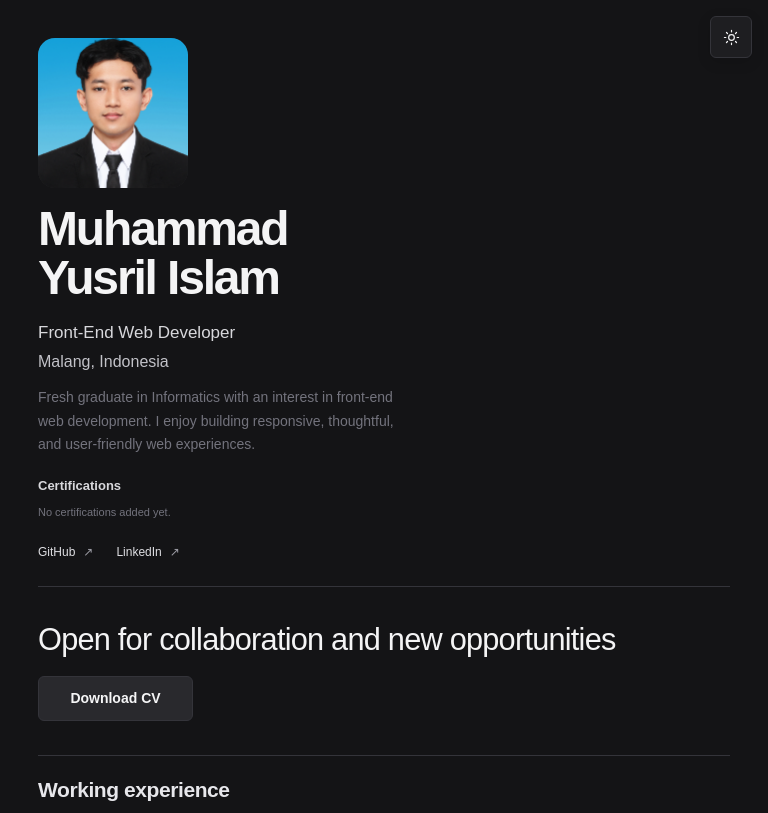
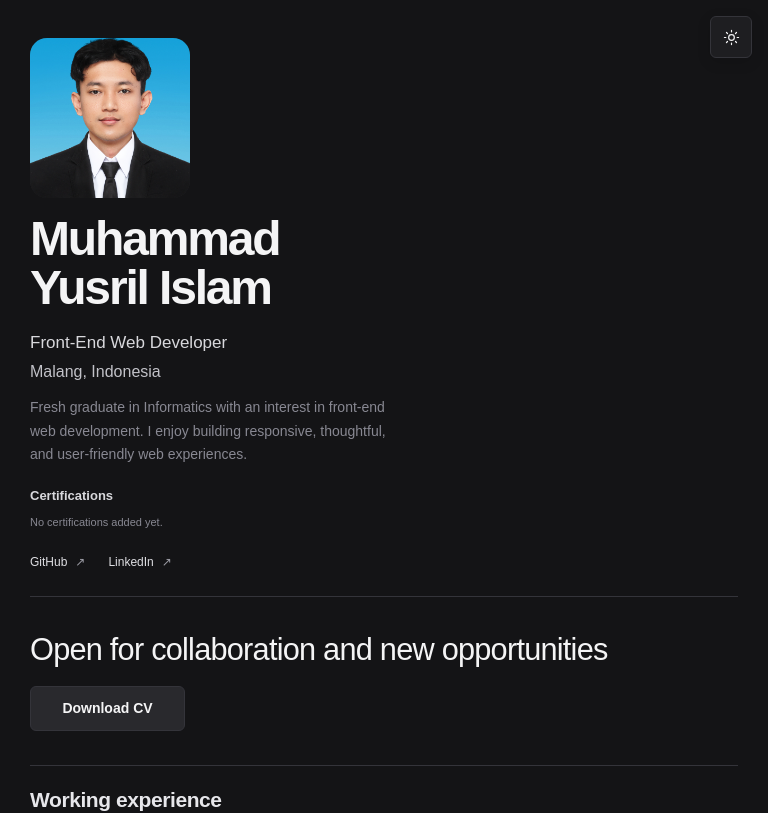
Before and after one commit to Atzee7/Portofolio2, a Next.js app: page / in a window 768 px wide. Shown: the top 813 px of the page. Built offline with nearby package versions, Linux system fonts and the light colour scheme.

Commit message:
fix: update soft color variable and adjust layout styles for responsiveness

```diff
--- a/src/app/globals.css
+++ b/src/app/globals.css
@@ -7,7 +7,7 @@
   --panel-hover: #242427;
   --ink: #f4f4f5;
   --muted: #9b9ba4;
-  --soft: #73737d;
+  --soft: #888892;
   --line: #34343a;
   --accent: #8ec8e8;
   --border-subtle: #29292e;
@@ -222,9 +222,9 @@ a:focus-visible, button:focus-visible, input:focus-visible, textarea:focus-visib
 }
 
 @media (min-width: 641px) and (max-width: 1023px) {
-  .portfolio-layout { width: min(100%, 760px); display: block; padding: 0 34px; }
+  .portfolio-layout { width: 100%; display: block; padding: 0 30px; }
   .profile-sidebar { position: relative; top: auto; height: auto; min-height: 0; overflow: visible; padding: 38px 0 25px; border-bottom: 1px solid var(--line); }
-  .profile-visual { width: 150px; margin-bottom: 17px; }
+  .profile-visual { width: 160px; margin-bottom: 17px; }
   .profile-sidebar h1 { font-size: 48px; }
   .profile-description { max-width: 580px; margin-top: 12px; }
   .sidebar-social { margin-top: 22px; }
```
